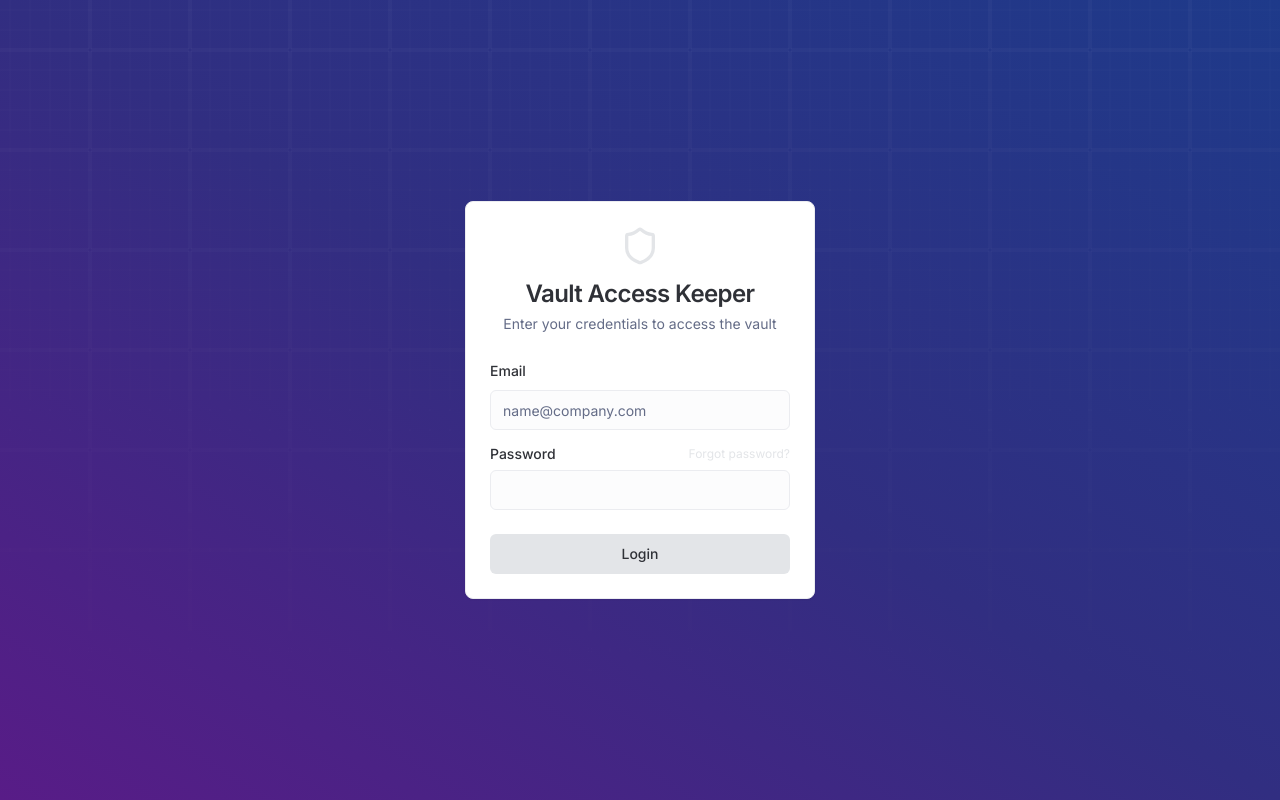
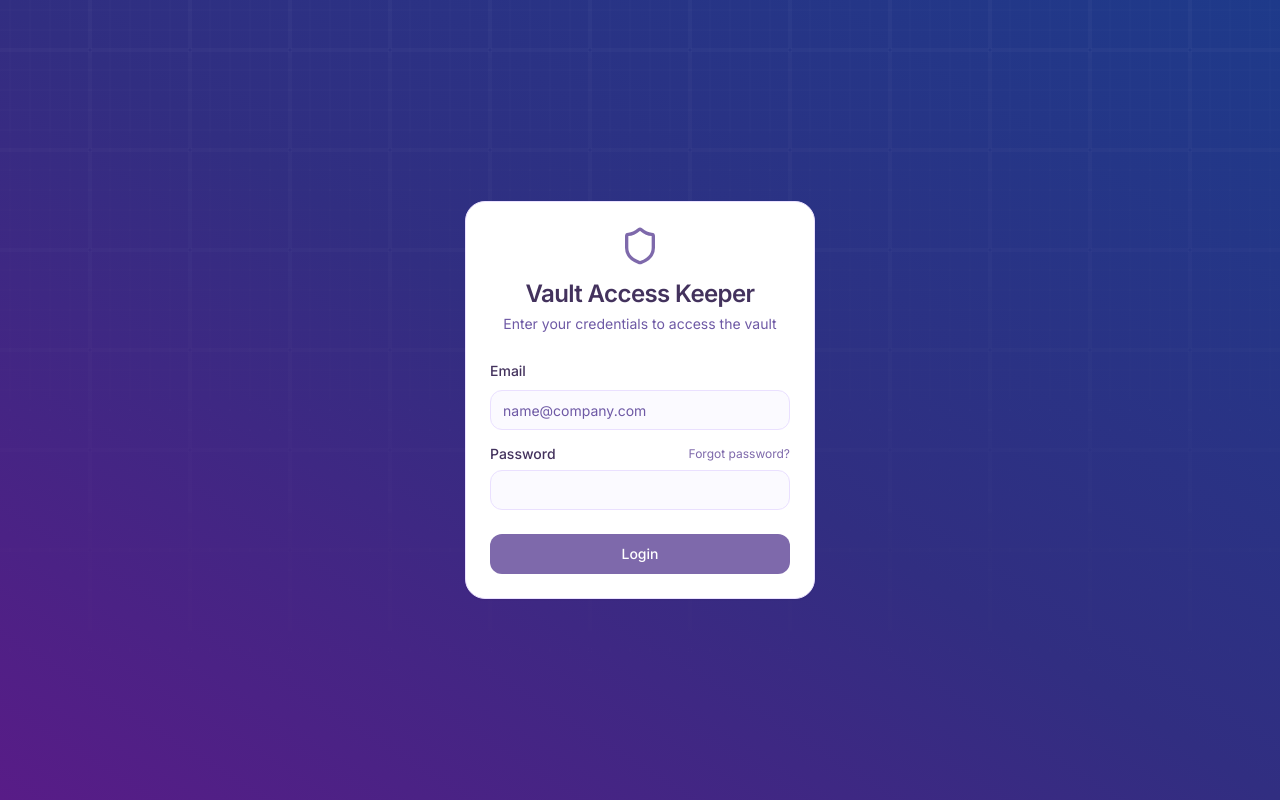
Before and after one commit to argosinfotech/vault-access-keeper, a React (Vite) app: page /login in a window 1280 px wide. Built offline with nearby package versions, Linux system fonts and the light colour scheme.

Commit message:
Refactor: Update project

```diff
--- a/src/index.css
+++ b/src/index.css
@@ -8,87 +8,87 @@
 @layer base {
   :root {
     /* Amplitude-inspired Light Theme */
-    --background: 220 20% 99%;              /* almost pure white */
-    --foreground: 225 7% 20%;               /* soft charcoal gray text */
-    --card: 0 0% 100%;                      /* pure white card */
-    --card-foreground: 225 7% 20%;
+    --background: 252 100% 99%;              /* very pale purple-white */
+    --foreground: 260 40% 30%;               /* deep purple for headings/text */
+    --card: 0 0% 100%;                       /* true white card */
+    --card-foreground: 260 40% 30%;
 
     --popover: 0 0% 100%;
-    --popover-foreground: 225 7% 20%;
+    --popover-foreground: 260 40% 30%;
 
-    --primary: 220 10% 90%;                 /* pale gray for primaries */
-    --primary-foreground: 225 7% 20%;
+    --primary: 258 34% 54%;                  /* #7E69AB amplitude purple */
+    --primary-foreground: 0 0% 100%;
 
-    --secondary: 260 100% 77%;              /* amplitude purple accent */
-    --secondary-foreground: 260 40% 30%;    /* deep purple */
+    --secondary: 258 100% 94%;               /* #E5DEFF soft purple */
+    --secondary-foreground: 260 40% 30%;
 
-    --muted: 220 16% 96%;                   /* muted background gray */
-    --muted-foreground: 226 15% 46%;
+    --muted: 257 57% 97%;                    /* #F5F4FB muted pale purple */
+    --muted-foreground: 260 34% 40%;
 
-    --accent: 258 97% 70%;                  /* vivid purple for accent */
-    --accent-foreground: 260 40% 30%;
+    --accent: 252 84% 76%;                   /* #9B87F5 vivid accent purple */
+    --accent-foreground: 0 0% 100%;
 
-    --destructive: 0 84.2% 60.2%;
+    --destructive: 340 71% 57%;              /* amplitude pink (e.g. #FF467E) */
     --destructive-foreground: 0 0% 100%;
 
     --success: 142 76.2% 36.3%;
     --success-foreground: 220 20% 99%;
 
-    --border: 220 14% 93%;                  /* very light, subtle gray border */
-    --input: 220 14% 93%;
-    --ring: 260 100% 77%;                   /* accent purple */
-    --radius: 0.5rem;
+    --border: 258 100% 94%;                  /* matches --secondary very pale purple */
+    --input: 258 100% 94%;                   /* matches --secondary very pale purple */
+    --ring: 252 84% 76%;                     /* #9B87F5 accent purple */
+    --radius: 20px;
 
-    --sidebar-background: 220 20% 99%;      /* match page background */
-    --sidebar-foreground: 225 7% 20%;
-    --sidebar-primary: 260 100% 77%;        /* purple accent */
+    --sidebar-background: 257 57% 97%;       /* very pale purple - #F5F4FB */
+    --sidebar-foreground: 260 40% 30%;
+    --sidebar-primary: 258 34% 54%;          /* #7E69AB primary purple */
     --sidebar-primary-foreground: 0 0% 100%;
-    --sidebar-accent: 258 97% 70%;
-    --sidebar-accent-foreground: 260 40% 30%;
-    --sidebar-border: 220 14% 93%;          /* very subtle */
-    --sidebar-ring: 258 97% 70%;
+    --sidebar-accent: 252 84% 76%;           /* #9B87F5 vivid accent */
+    --sidebar-accent-foreground: 0 0% 100%;
+    --sidebar-border: 258 100% 94%;
+    --sidebar-ring: 252 84% 76%;
   }
 
   .dark {
-    /* No dark colors per user request, just soft gray-on-gray */
-    --background: 220 16% 93%;              /* light gray */
-    --foreground: 225 7% 20%;
+    /* Amplitude doesn't use a true dark theme, just softer grays. */
+    --background: 257 57% 97%;
+    --foreground: 260 40% 30%;
     --card: 0 0% 100%;
-    --card-foreground: 225 7% 20%;
+    --card-foreground: 260 40% 30%;
 
     --popover: 0 0% 100%;
-    --popover-foreground: 225 7% 20%;
+    --popover-foreground: 260 40% 30%;
 
-    --primary: 220 10% 90%;
-    --primary-foreground: 225 7% 20%;
+    --primary: 258 34% 54%;
+    --primary-foreground: 0 0% 100%;
 
-    --secondary: 260 100% 77%;
+    --secondary: 258 100% 94%;
     --secondary-foreground: 260 40% 30%;
 
-    --muted: 220 16% 96%;
-    --muted-foreground: 226 15% 46%;
+    --muted: 257 57% 97%;
+    --muted-foreground: 260 34% 40%;
 
-    --accent: 258 97% 70%;
-    --accent-foreground: 260 40% 30%;
+    --accent: 252 84% 76%;
+    --accent-foreground: 0 0% 100%;
 
-    --destructive: 0 62.8% 30.6%;
-    --destructive-foreground: 220 20% 99%;
+    --destructive: 340 71% 57%;
+    --destructive-foreground: 0 0% 100%;
 
     --success: 142 76.2% 36.3%;
     --success-foreground: 220 20% 99%;
 
-    --border: 220 14% 93%;
-    --input: 220 14% 93%;
-    --ring: 258 97% 70%;
+    --border: 258 100% 94%;
+    --input: 258 100% 94%;
+    --ring: 252 84% 76%;
 
-    --sidebar-background: 220 16% 93%;
-    --sidebar-foreground: 225 7% 20%;
-    --sidebar-primary: 260 100% 77%;
+    --sidebar-background: 257 57% 97%;
+    --sidebar-foreground: 260 40% 30%;
+    --sidebar-primary: 258 34% 54%;
     --sidebar-primary-foreground: 0 0% 100%;
-    --sidebar-accent: 258 97% 70%;
-    --sidebar-accent-foreground: 260 40% 30%;
-    --sidebar-border: 220 14% 93%;
-    --sidebar-ring: 258 97% 70%;
+    --sidebar-accent: 252 84% 76%;
+    --sidebar-accent-foreground: 0 0% 100%;
+    --sidebar-border: 258 100% 94%;
+    --sidebar-ring: 252 84% 76%;
   }
 }
 
@@ -99,7 +99,6 @@
   * {
     @apply border-border;
   }
-
   body {
     @apply bg-background text-foreground;
   }
--- a/tailwind.config.ts
+++ b/tailwind.config.ts
@@ -12,6 +12,7 @@ export default {
   prefix: "",
   theme: {
     fontFamily: {
+      // Amplitude uses Inter as primary
       sans: ["Inter", "ui-sans-serif", "system-ui", "sans-serif"],
     },
     container: {
@@ -29,48 +30,48 @@ export default {
         background: 'hsl(var(--background))',
         foreground: 'hsl(var(--foreground))',
         primary: {
-          DEFAULT: 'hsl(var(--primary))',         // soft gray now
-          foreground: 'hsl(var(--primary-foreground))'
+          DEFAULT: '#7E69AB',                   // amplitude purple
+          foreground: '#fff'
         },
         secondary: {
-          DEFAULT: 'hsl(var(--secondary))',       // purple accent
-          foreground: 'hsl(var(--secondary-foreground))'
+          DEFAULT: '#E5DEFF',                   // soft secondary purple
+          foreground: '#43325D'
         },
         destructive: {
-          DEFAULT: 'hsl(var(--destructive))',
-          foreground: 'hsl(var(--destructive-foreground))'
+          DEFAULT: '#FF467E',
+          foreground: '#fff'
         },
         muted: {
-          DEFAULT: 'hsl(var(--muted))',
-          foreground: 'hsl(var(--muted-foreground))'
+          DEFAULT: '#F5F4FB',                   // Amplitude muted bg
+          foreground: '#6E59A5'
         },
         accent: {
-          DEFAULT: 'hsl(var(--accent))',         // purple accent
-          foreground: 'hsl(var(--accent-foreground))'
+          DEFAULT: '#9B87F5',                   // vivid accent purple
+          foreground: '#fff'
         },
         popover: {
-          DEFAULT: 'hsl(var(--popover))',
-          foreground: 'hsl(var(--popover-foreground))'
+          DEFAULT: '#FFF',
+          foreground: '#43325D'
         },
         card: {
-          DEFAULT: 'hsl(var(--card))',
-          foreground: 'hsl(var(--card-foreground))'
+          DEFAULT: '#FFF',
+          foreground: '#43325D'
         },
         sidebar: {
-          DEFAULT: 'hsl(var(--sidebar-background))',
-          foreground: 'hsl(var(--sidebar-foreground))',
-          primary: 'hsl(var(--sidebar-primary))',
-          'primary-foreground': 'hsl(var(--sidebar-primary-foreground))',
-          accent: 'hsl(var(--sidebar-accent))',
-          'accent-foreground': 'hsl(var(--sidebar-accent-foreground))',
-          border: 'hsl(var(--sidebar-border))',
-          ring: 'hsl(var(--sidebar-ring))'
+          DEFAULT: '#F5F4FB',                   // sidebar bg - subtle purple/gray
+          foreground: '#43325D',
+          primary: '#7E69AB',
+          'primary-foreground': '#fff',
+          accent: '#9B87F5',
+          'accent-foreground': '#fff',
+          border: '#E5DEFF',
+          ring: '#9B87F5'
         }
       },
       borderRadius: {
-        lg: 'var(--radius)',
-        md: 'calc(var(--radius) - 2px)',
-        sm: 'calc(var(--radius) - 4px)'
+        lg: '20px', // Amplitude uses very rounded corners
+        md: '12px',
+        sm: '8px'
       },
       keyframes: {
         'accordion-down': {
```
